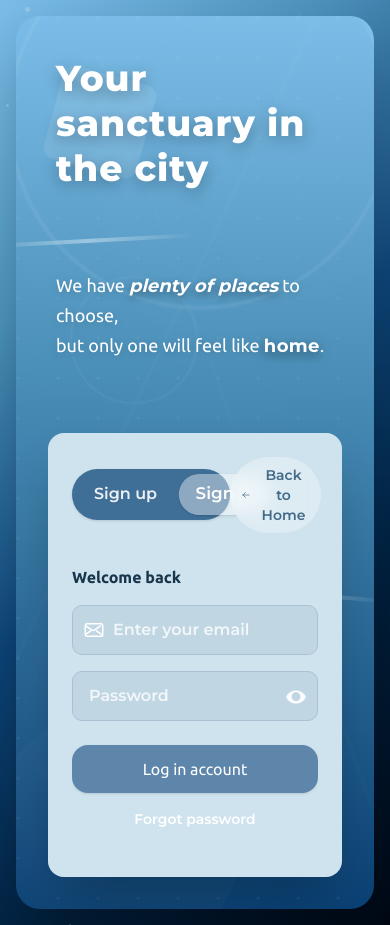
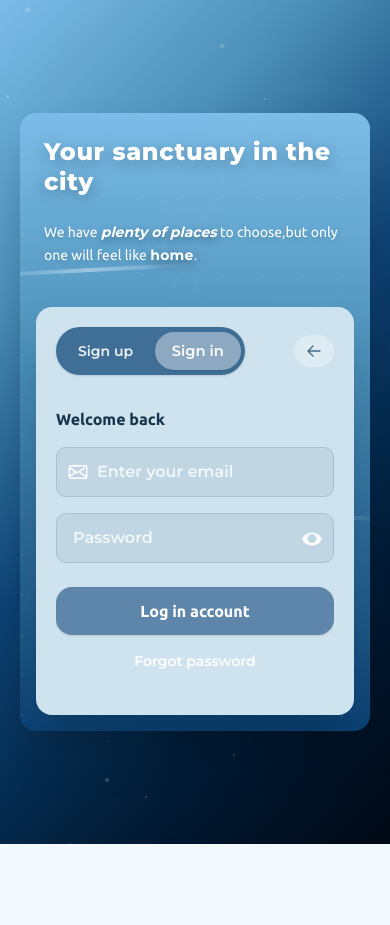
Before and after one commit to coderenjoyer/RealEstateHub, a React (Vite) app in the folder AzureConnect/: page /login in a window 390 px wide. After the commit the page ends 844 px from the top, so only its background shows below. Built offline with nearby package versions, Linux system fonts and the light colour scheme.

Commit message:
Login (Mobile Responsive)
ge ayo na nako

```diff
--- a/AzureConnect/src/components/login/login_modal.tsx
+++ b/AzureConnect/src/components/login/login_modal.tsx
@@ -23,7 +23,7 @@ const LoginModal: React.FC = () => {
   };
 
   const inputBase =
-    "w-full rounded-[10px] border border-[#a8c1d3] bg-[#b8cfdd]/60 placeholder:text-white/80 text-white/90 px-4 py-3 focus:outline-none focus:ring-2 focus:ring-[#5d8ab0] focus:border-transparent transition-all duration-300 hover:bg-[#b8cfdd]/80 hover:border-[#5d8ab0]";
+    "w-full rounded-[10px] border border-[#a8c1d3] bg-[#b8cfdd]/60 placeholder:text-white/80 text-white/90 px-4 py-3 text-base focus:outline-none focus:ring-2 focus:ring-[#5d8ab0] focus:border-transparent transition-all duration-300 hover:bg-[#b8cfdd]/80 hover:border-[#5d8ab0]";
 
   const inputFont = {
     fontFamily:
@@ -32,8 +32,8 @@ const LoginModal: React.FC = () => {
   } as const;
 
   return (
-    <div className="relative w-full max-w-md rounded-2xl bg-[#cfe3ee] p-6 shadow-2xl">
-      <div className="mb-8 flex items-center justify-between">
+    <div className="relative w-full max-w-md rounded-xl sm:rounded-2xl bg-[#cfe3ee] p-5 sm:p-6 md:p-8 shadow-2xl">
+      <div className="mb-8 flex flex-wrap items-center justify-between gap-3">
         <div className="inline-flex items-center rounded-full bg-[#3f6f97] p-1.5 shadow gap-2">
           <button
             onClick={() => handleTabChange("signup")}
@@ -45,7 +45,6 @@ const LoginModal: React.FC = () => {
             style={{
               fontFamily:
                 "Montserrat, ui-sans-serif, system-ui, -apple-system, Segoe UI, Roboto, Inter",
-              fontSize: 16,
             }}
           >
             Sign up
@@ -60,7 +59,6 @@ const LoginModal: React.FC = () => {
             style={{
               fontFamily:
                 "Montserrat, ui-sans-serif, system-ui, -apple-system, Segoe UI, Roboto, Inter",
-              fontSize: 16,
             }}
           >
             Sign in
@@ -68,8 +66,8 @@ const LoginModal: React.FC = () => {
         </div>
         <button
           aria-label="Back to Home"
-          className="flex items-center gap-2 px-3 py-2 rounded-full bg-white/30 text-[#436a86] transition-all duration-300 hover:bg-white/50 hover:scale-105 hover:shadow-md backdrop-blur-sm"
-          onClick={() => navigate('/')}
+          className="flex items-center gap-2 px-3 py-2 rounded-full bg-white/30 text-[#436a86] transition-all duration-300 hover:bg-white/50 hover:scale-105 hover:shadow-md backdrop-blur-sm flex-shrink-0"
+          onClick={() => navigate("/")}
         >
           <svg
             xmlns="http://www.w3.org/2000/svg"
@@ -77,14 +75,19 @@ const LoginModal: React.FC = () => {
             fill="none"
             stroke="currentColor"
             strokeWidth="2"
-            className="size-4"
+            className="w-4 h-4 sm:w-4 sm:h-4"
           >
-            <path strokeLinecap="round" strokeLinejoin="round" d="M10.5 19.5L3 12m0 0l7.5-7.5M3 12h18" />
+            <path
+              strokeLinecap="round"
+              strokeLinejoin="round"
+              d="M10.5 19.5L3 12m0 0l7.5-7.5M3 12h18"
+            />
           </svg>
           <span
-            className="text-sm font-medium"
+            className="text-sm font-medium hidden sm:inline"
             style={{
-              fontFamily: "Montserrat, ui-sans-serif, system-ui, -apple-system, Segoe UI, Roboto, Inter",
+              fontFamily:
+                "Montserrat, ui-sans-serif, system-ui, -apple-system, Segoe UI, Roboto, Inter",
             }}
           >
             Back to Home
@@ -93,14 +96,20 @@ const LoginModal: React.FC = () => {
       </div>
 
       <div className="relative overflow-hidden">
-        <div className={`transition-all duration-500 ease-in-out ${isAnimating ? 'opacity-0 transform translate-y-2 scale-95' : 'opacity-100 transform translate-y-0 scale-100'}`}>
+        <div
+          className={`transition-all duration-500 ease-in-out ${
+            isAnimating
+              ? "opacity-0 transform translate-y-2 scale-95"
+              : "opacity-100 transform translate-y-0 scale-100"
+          }`}
+        >
           {activeTab === "signup" ? (
             <div className="space-y-4">
-              <h2 className="text-[#17364b] text-base font-semibold animate-fadeInUp">
+              <h2 className="text-[#17364b] text-base sm:text-lg font-semibold animate-fadeInUp">
                 Create an account
               </h2>
 
-          <div className="grid grid-cols-2 gap-3">
+              <div className="grid grid-cols-1 sm:grid-cols-2 gap-3">
                 <input
                   style={inputFont}
                   className={inputBase}
@@ -121,7 +130,7 @@ const LoginModal: React.FC = () => {
                     fill="none"
                     stroke="white"
                     strokeWidth="1.8"
-                className="size-5"
+                    className="w-5 h-5"
                   >
                     <rect x="3" y="5" width="18" height="14" rx="2" />
                     <path d="M3 7l9 6 9-6" />
@@ -159,7 +168,7 @@ const LoginModal: React.FC = () => {
                       xmlns="http://www.w3.org/2000/svg"
                       viewBox="0 0 24 24"
                       fill="currentColor"
-                  className="size-5"
+                      className="w-5 h-5"
                     >
                       <path d="M3.53 2.47a.75.75 0 1 0-1.06 1.06l2.2 2.2C2.49 7.05 1.14 8.8.5 10.05a2.25 2.25 0 0 0 0 1.9C2.52 16.35 6.61 19.5 12 19.5c2.1 0 3.99-.44 5.63-1.22l2.84 2.84a.75.75 0 1 0 1.06-1.06L3.53 2.47ZM12 17.999c-4.56 0-8.13-2.77-9.9-6.047a.75.75 0 0 1 0-.704c.876-1.63 2.244-3.142 3.999-4.262l2.163 2.163A5.25 5.25 0 0 0 12 16.5c.92 0 1.787-.234 2.54-.646l1.122 1.122A10.2 10.2 0 0 1 12 18Z" />
                       <path d="M14.551 15.257 8.744 9.45A3.75 3.75 0 0 0 12 15.75c.93 0 1.788-.333 2.551-.893Z" />
@@ -169,7 +178,7 @@ const LoginModal: React.FC = () => {
                       xmlns="http://www.w3.org/2000/svg"
                       viewBox="0 0 24 24"
                       fill="currentColor"
-                  className="size-5"
+                      className="w-5 h-5"
                     >
                       <path d="M12 5.25C6.61 5.25 2.52 8.4.5 12.05a2.25 2.25 0 0 0 0 1.9C2.52 17.85 6.61 21 12 21s9.48-3.15 11.5-7.05a2.25 2.25 0 0 0 0-1.9C21.48 8.4 17.39 5.25 12 5.25Zm0 12.75a5.25 5.25 0 1 1 0-10.5 5.25 5.25 0 0 1 0 10.5Z" />
                     </svg>
@@ -197,7 +206,7 @@ const LoginModal: React.FC = () => {
                       xmlns="http://www.w3.org/2000/svg"
                       viewBox="0 0 24 24"
                       fill="currentColor"
-                  className="size-5"
+                      className="w-5 h-5"
                     >
                       <path d="M3.53 2.47a.75.75 0 1 0-1.06 1.06l2.2 2.2C2.49 7.05 1.14 8.8.5 10.05a2.25 2.25 0 0 0 0 1.9C2.52 16.35 6.61 19.5 12 19.5c2.1 0 3.99-.44 5.63-1.22l2.84 2.84a.75.75 0 1 0 1.06-1.06L3.53 2.47ZM12 17.999c-4.56 0-8.13-2.77-9.9-6.047a.75.75 0 0 1 0-.704c.876-1.63 2.244-3.142 3.999-4.262l2.163 2.163A5.25 5.25 0 0 0 12 16.5c.92 0 1.787-.234 2.54-.646l1.122 1.122A10.2 10.2 0 0 1 12 18Z" />
                       <path d="M14.551 15.257 8.744 9.45A3.75 3.75 0 0 0 12 15.75c.93 0 1.788-.333 2.551-.893Z" />
@@ -207,7 +216,7 @@ const LoginModal: React.FC = () => {
                       xmlns="http://www.w3.org/2000/svg"
                       viewBox="0 0 24 24"
                       fill="currentColor"
-                  className="size-5"
+                      className="w-5 h-5"
                     >
                       <path d="M12 5.25C6.61 5.25 2.52 8.4.5 12.05a2.25 2.25 0 0 0 0 1.9C2.52 17.85 6.61 21 12 21s9.48-3.15 11.5-7.05a2.25 2.25 0 0 0 0-1.9C21.48 8.4 17.39 5.25 12 5.25Zm0 12.75a5.25 5.25 0 1 1 0-10.5 5.25 5.25 0 0 1 0 10.5Z" />
                     </svg>
@@ -215,13 +224,13 @@ const LoginModal: React.FC = () => {
                 </button>
               </div>
 
-          <button className="mt-6 w-full rounded-xl bg-[#5d86aa] px-6 py-3 text-white shadow transition-all duration-300 hover:bg-[#52799a] hover:scale-105 hover:shadow-lg transform active:scale-95">
+              <button className="mt-6 w-full rounded-xl bg-[#5d86aa] px-6 py-3 text-base text-white shadow transition-all duration-300 hover:bg-[#52799a] hover:scale-105 hover:shadow-lg transform active:scale-95 font-semibold">
                 Create an account
               </button>
             </div>
           ) : (
             <div className="space-y-4">
-          <h2 className="text-[#17364b] text-base font-semibold animate-fadeInUp">
+              <h2 className="text-[#17364b] text-base sm:text-lg font-semibold animate-fadeInUp">
                 Welcome back
               </h2>
               <div className="relative">
@@ -232,7 +241,7 @@ const LoginModal: React.FC = () => {
                     fill="none"
                     stroke="white"
                     strokeWidth="1.8"
-                className="size-5"
+                    className="w-5 h-5"
                   >
                     <path d="M1.5 6.75A2.25 2.25 0 0 1 3.75 4.5h16.5A2.25 2.25 0 0 1 22.5 6.75v10.5A2.25 2.25 0 0 1 20.25 19.5H3.75A2.25 2.25 0 0 1 1.5 17.25V6.75Zm18.75 0-7.883 5.26a2.25 2.25 0 0 1-2.734 0L1.75 6.75m0 10.5 6.935-4.63m12.565 4.63-6.935-4.63" />
                   </svg>
@@ -255,18 +264,19 @@ const LoginModal: React.FC = () => {
                   type="button"
                   onClick={() => setShowPassword((v) => !v)}
                   className="absolute right-3 top-1/2 -translate-y-1/2 text-white/90"
+                  aria-label={showPassword ? "Hide password" : "Show password"}
                 >
                   <svg
                     xmlns="http://www.w3.org/2000/svg"
                     viewBox="0 0 24 24"
                     fill="currentColor"
-                className="size-5"
+                    className="w-5 h-5"
                   >
                     <path d="M12 5.25C6.61 5.25 2.52 8.4.5 12.05a2.25 2.25 0 0 0 0 1.9C2.52 17.85 6.61 21 12 21s9.48-3.15 11.5-7.05a2.25 2.25 0 0 0 0-1.9C21.48 8.4 17.39 5.25 12 5.25Zm0 12.75a5.25 5.25 0 1 1 0-10.5 5.25 5.25 0 0 1 0 10.5Z" />
                   </svg>
                 </button>
               </div>
-          <button className="mt-2 w-full rounded-xl bg-[#5d86aa] px-6 py-3 text-white shadow transition-all duration-300 hover:bg-[#52799a] hover:scale-105 hover:shadow-lg transform active:scale-95">
+              <button className="mt-2 w-full rounded-xl bg-[#5d86aa] px-6 py-3 text-base text-white shadow transition-all duration-300 hover:bg-[#52799a] hover:scale-105 hover:shadow-lg transform active:scale-95 font-semibold">
                 Log in account
               </button>
               <button
@@ -275,7 +285,6 @@ const LoginModal: React.FC = () => {
                 style={{
                   fontFamily:
                     "Montserrat, ui-sans-serif, system-ui, -apple-system, Segoe UI, Roboto, Inter",
-              fontSize: 14,
                 }}
               >
                 Forgot password
--- a/AzureConnect/src/components/login/login_modal_container.tsx
+++ b/AzureConnect/src/components/login/login_modal_container.tsx
@@ -10,8 +10,8 @@ const LoginModalContainer: React.FC = () => {
 
   return (
     <div
-      className={`rounded-3xl shadow-2xl overflow-hidden relative transition-all duration-1000 ease-out ${
-        isVisible ? 'opacity-100 scale-100' : 'opacity-0 scale-95'
+      className={`rounded-xl sm:rounded-2xl md:rounded-3xl shadow-2xl overflow-hidden relative transition-all duration-1000 ease-out ${
+        isVisible ? "opacity-100 scale-100" : "opacity-0 scale-95"
       }`}
       style={{
         background:
@@ -20,7 +20,7 @@ const LoginModalContainer: React.FC = () => {
     >
       <div className="absolute inset-0 overflow-hidden pointer-events-none opacity-20">
         <div
-          className="absolute w-96 h-96 rounded-full border-4 border-white/30 animate-pulse"
+          className="hidden md:block absolute w-64 h-64 lg:w-96 lg:h-96 rounded-full border-4 border-white/30 animate-pulse"
           style={{
             top: "-10%",
             right: "-5%",
@@ -28,7 +28,7 @@ const LoginModalContainer: React.FC = () => {
           }}
         />
         <div
-          className="absolute w-64 h-64 rounded-full bg-white/10"
+          className="hidden sm:block absolute w-48 h-48 md:w-64 md:h-64 rounded-full bg-white/10"
           style={{
             bottom: "-8%",
             left: "-8%",
@@ -36,7 +36,7 @@ const LoginModalContainer: React.FC = () => {
           }}
         />
         <div
-          className="absolute w-32 h-32 rounded-full border-2 border-white/20"
+          className="hidden sm:block absolute w-24 h-24 md:w-32 md:h-32 rounded-full border-2 border-white/20"
           style={{
             top: "30%",
             left: "15%",
@@ -44,7 +44,7 @@ const LoginModalContainer: React.FC = () => {
           }}
         />
         <div
-          className="absolute w-20 h-20 rounded-full bg-white/15"
+          className="hidden md:block absolute w-16 h-16 lg:w-20 lg:h-20 rounded-full bg-white/15"
           style={{
             top: "60%",
             right: "20%",
@@ -129,11 +129,13 @@ const LoginModalContainer: React.FC = () => {
         />
       </div>
 
-      <div className="grid grid-cols-1 md:grid-cols-2 gap-0 min-h-[700px] relative z-10">
-        <div className="p-10 sm:p-14 lg:p-24 flex flex-col justify-center relative">
+      <div className="grid grid-cols-1 md:grid-cols-2 gap-0 min-h-[500px] sm:min-h-[600px] md:min-h-[700px] relative z-10">
+        <div className="p-6 sm:p-8 md:p-10 lg:p-14 xl:p-24 flex flex-col justify-center relative">
           <div
-            className={`absolute w-24 h-24 rounded-lg bg-white/10 backdrop-blur-sm transition-all duration-1000 delay-300 ${
-              isVisible ? 'opacity-100 scale-100 rotate-15' : 'opacity-0 scale-75 rotate-0'
+            className={`hidden sm:block absolute w-16 h-16 md:w-24 md:h-24 rounded-lg bg-white/10 backdrop-blur-sm transition-all duration-1000 delay-300 ${
+              isVisible
+                ? "opacity-100 scale-100 rotate-15"
+                : "opacity-0 scale-75 rotate-0"
             }`}
             style={{
               top: "15%",
@@ -142,8 +144,10 @@ const LoginModalContainer: React.FC = () => {
           />
 
           <h1
-            className={`text-4xl sm:text-5xl lg:text-6xl font-extrabold leading-tight tracking-wide mb-20 text-white relative transition-all duration-1000 delay-500 ${
-              isVisible ? 'opacity-100 translate-y-0' : 'opacity-0 translate-y-8'
+            className={`text-2xl sm:text-3xl md:text-4xl lg:text-5xl xl:text-6xl font-extrabold leading-tight tracking-wide mb-6 sm:mb-8 md:mb-12 lg:mb-16 xl:mb-20 text-white relative transition-all duration-1000 delay-500 ${
+              isVisible
+                ? "opacity-100 translate-y-0"
+                : "opacity-0 translate-y-8"
             }`}
             style={{
               fontFamily: "Montserrat, sans-serif",
@@ -154,8 +158,10 @@ const LoginModalContainer: React.FC = () => {
           </h1>
 
           <p
-            className={`text-lg sm:text-xl lg:text-2xl text-white leading-relaxed font-light relative transition-all duration-1000 delay-700 ${
-              isVisible ? 'opacity-100 translate-y-0' : 'opacity-0 translate-y-8'
+            className={`text-sm sm:text-base md:text-lg lg:text-xl xl:text-2xl text-white leading-relaxed font-light relative transition-all duration-1000 delay-700 ${
+              isVisible
+                ? "opacity-100 translate-y-0"
+                : "opacity-0 translate-y-8"
             }`}
             style={{
               fontFamily: "Ubuntu, sans-serif",
@@ -174,7 +180,7 @@ const LoginModalContainer: React.FC = () => {
               plenty of places
             </span>{" "}
             to choose,
-            <br />
+            <br className="hidden sm:block" />
             but only one will feel like{" "}
             <span
               className="font-bold text-white animate-bounce"
@@ -192,21 +198,25 @@ const LoginModalContainer: React.FC = () => {
           </p>
         </div>
 
-        <div className="p-8 sm:p-10 lg:p-12 flex items-center justify-center relative">
+        <div className="p-4 sm:p-6 md:p-8 lg:p-10 xl:p-12 flex items-center justify-center relative">
           <div
-            className={`absolute top-8 right-8 w-16 h-16 border-t-2 border-r-2 border-white/30 rounded-tr-xl transition-all duration-1000 delay-900 ${
-              isVisible ? 'opacity-100 scale-100' : 'opacity-0 scale-75'
+            className={`hidden sm:block absolute top-4 right-4 sm:top-6 sm:right-6 md:top-8 md:right-8 w-12 h-12 sm:w-14 sm:h-14 md:w-16 md:h-16 border-t-2 border-r-2 border-white/30 rounded-tr-xl transition-all duration-1000 delay-900 ${
+              isVisible ? "opacity-100 scale-100" : "opacity-0 scale-75"
             }`}
           />
           <div
-            className={`absolute bottom-8 left-8 w-16 h-16 border-b-2 border-l-2 border-white/30 rounded-bl-xl transition-all duration-1000 delay-1100 ${
-              isVisible ? 'opacity-100 scale-100' : 'opacity-0 scale-75'
+            className={`hidden sm:block absolute bottom-4 left-4 sm:bottom-6 sm:left-6 md:bottom-8 md:left-8 w-12 h-12 sm:w-14 sm:h-14 md:w-16 md:h-16 border-b-2 border-l-2 border-white/30 rounded-bl-xl transition-all duration-1000 delay-1100 ${
+              isVisible ? "opacity-100 scale-100" : "opacity-0 scale-75"
             }`}
           />
 
-          <div className={`w-full max-w-md flex items-center justify-center transition-all duration-1000 delay-1000 ${
-            isVisible ? 'opacity-100 translate-y-0' : 'opacity-0 translate-y-8'
-          }`}>
+          <div
+            className={`w-full max-w-md flex items-center justify-center transition-all duration-1000 delay-1000 ${
+              isVisible
+                ? "opacity-100 translate-y-0"
+                : "opacity-0 translate-y-8"
+            }`}
+          >
             <LoginModal />
           </div>
         </div>
--- a/AzureConnect/src/components/login/login_parent_container.tsx
+++ b/AzureConnect/src/components/login/login_parent_container.tsx
@@ -2,7 +2,9 @@ import React, { useEffect, useState } from "react";
 import LoginModalContainer from "./login_modal_container";
 
 const LoginParentContainer: React.FC = () => {
-  const [particles, setParticles] = useState<Array<{id: number, x: number, y: number, size: number, speed: number}>>([]);
+  const [particles, setParticles] = useState<
+    Array<{ id: number; x: number; y: number; size: number; speed: number }>
+  >([]);
 
   useEffect(() => {
     // Generate random particles
@@ -17,11 +19,13 @@ const LoginParentContainer: React.FC = () => {
 
     // Animate particles
     const interval = setInterval(() => {
-      setParticles(prev => prev.map(particle => ({
-        ...particle,
-        y: (particle.y + particle.speed) % 100,
-        x: particle.x + Math.sin(Date.now() * 0.001 + particle.id) * 0.1,
-      })));
+      setParticles((prev) =>
+        prev.map((particle) => ({
+          ...particle,
+          y: (particle.y + particle.speed) % 100,
+          x: particle.x + Math.sin(Date.now() * 0.001 + particle.id) * 0.1,
+        }))
+      );
     }, 50);
 
     return () => clearInterval(interval);
@@ -29,7 +33,7 @@ const LoginParentContainer: React.FC = () => {
 
   return (
     <div
-      className="min-h-screen w-full flex items-center justify-center p-4 sm:p-6 md:p-8 relative overflow-hidden"
+      className="min-h-screen w-full flex items-center justify-center p-3 sm:p-4 md:p-6 lg:p-8 relative overflow-hidden"
       style={{
         background:
           "linear-gradient(135deg, #7BBDE8 0%, #4A8FB8 25%, #0A4174 50%, #001D39 75%, #000814 100%)",
@@ -37,7 +41,7 @@ const LoginParentContainer: React.FC = () => {
       }}
     >
       {/* Animated particles */}
-      {particles.map(particle => (
+      {particles.map((particle) => (
         <div
           key={particle.id}
           className="absolute rounded-full bg-white/20 animate-pulse"
@@ -56,7 +60,8 @@ const LoginParentContainer: React.FC = () => {
       <div
         className="absolute inset-0 opacity-30"
         style={{
-          background: "radial-gradient(circle at 20% 80%, rgba(255,255,255,0.1) 0%, transparent 50%), radial-gradient(circle at 80% 20%, rgba(255,255,255,0.05) 0%, transparent 50%)",
+          background:
+            "radial-gradient(circle at 20% 80%, rgba(255,255,255,0.1) 0%, transparent 50%), radial-gradient(circle at 80% 20%, rgba(255,255,255,0.05) 0%, transparent 50%)",
           animation: "gradientShift 8s ease-in-out infinite",
         }}
       />
@@ -118,7 +123,7 @@ const LoginParentContainer: React.FC = () => {
           }
         }
       `}</style>
-      <div className="w-full max-w-[90rem]">
+      <div className="w-full max-w-[90rem] mx-auto px-2 sm:px-4">
         <LoginModalContainer />
       </div>
     </div>
```
Lines whose indentation alone changed are shown as unchanged.
